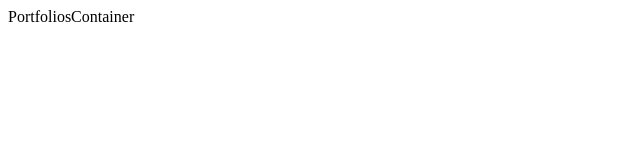
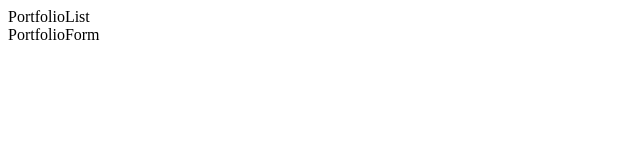
Before and after one commit to taylorkraft/cryptofolio-frontend, a React (Create React App) app: page /portfolios in a window 1280 px wide. Shown: the top 160 px of the page, without its empty margins (0-640 px from the left). Built offline with nearby package versions, Linux system fonts and the light colour scheme.

Commit message:
create components for PortfolioList/PortfolioForm and import to PortfoliosContainer

```diff
--- /dev/null
+++ b/src/components/PortfolioForm.js
@@ -0,0 +1,14 @@
+import React from 'react'
+
+class PortfolioForm extends React.Component {
+
+  render() {
+    return (
+      <div>
+        PortfolioForm
+      </div>
+    )
+  }
+}
+
+export default PortfolioForm
--- /dev/null
+++ b/src/components/PortfolioList.js
@@ -0,0 +1,12 @@
+import React from 'react'
+
+const PortfolioList = (props) => {
+
+  return (
+    <div>
+      PortfolioList
+    </div>
+  )
+}
+
+export default PortfolioList
--- a/src/containers/PortfoliosContainer.js
+++ b/src/containers/PortfoliosContainer.js
@@ -1,11 +1,13 @@
 import React from 'react'
-
+import PortfolioList from '../components/PortfolioList'
+import PortfolioForm from '../components/PortfolioForm'
 class PortfoliosContainer extends React.Component {
 
   render() {
     return (
       <div>
-        PortfoliosContainer
+        <PortfolioList/>
+        <PortfolioForm/>
       </div>
     )
   }
```
